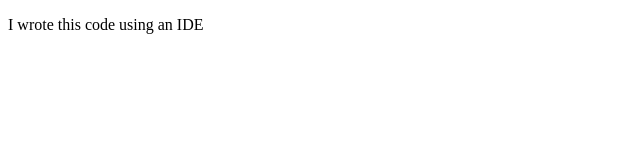
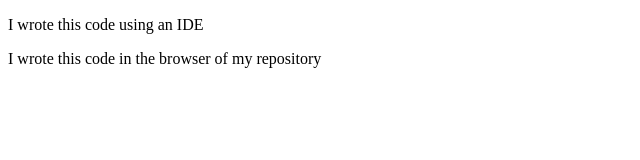
Before and after one commit to SlindoN/Demo, a plain HTML site: page index.html in a window 1280 px wide. Shown: the whole page, without its empty margins (0-640 px from the left). Drawn offline with Linux system fonts and the light colour scheme.

Commit message:
Update index.html

```diff
--- a/index.html
+++ b/index.html
@@ -9,5 +9,6 @@
 <body>
     <p>I wrote this code using an IDE</p>
     <!-- This was written by S'lindokuhle -->
+    <p>I wrote this code in the browser of my repository</p>
 </body>
 </html>
```
